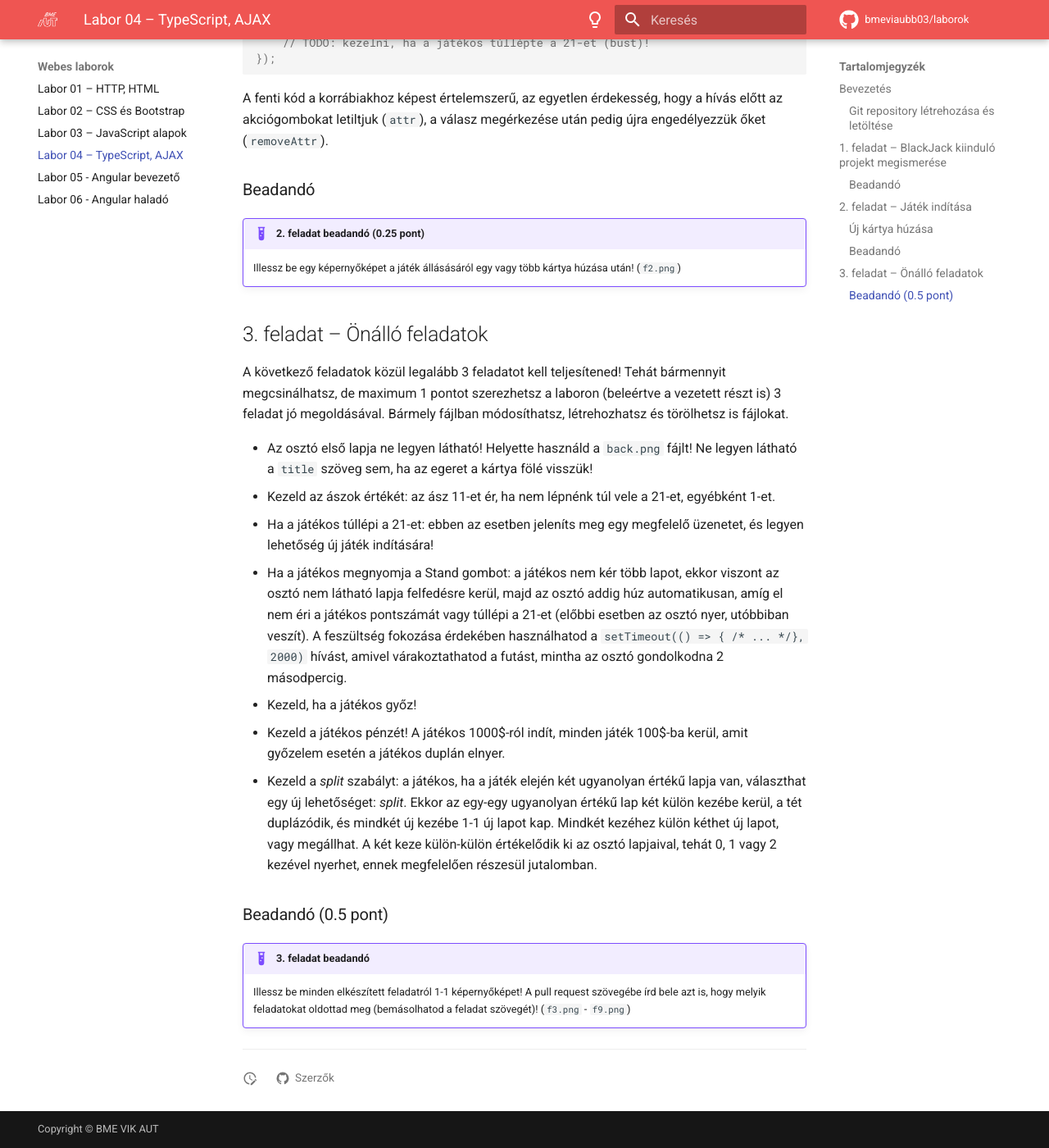
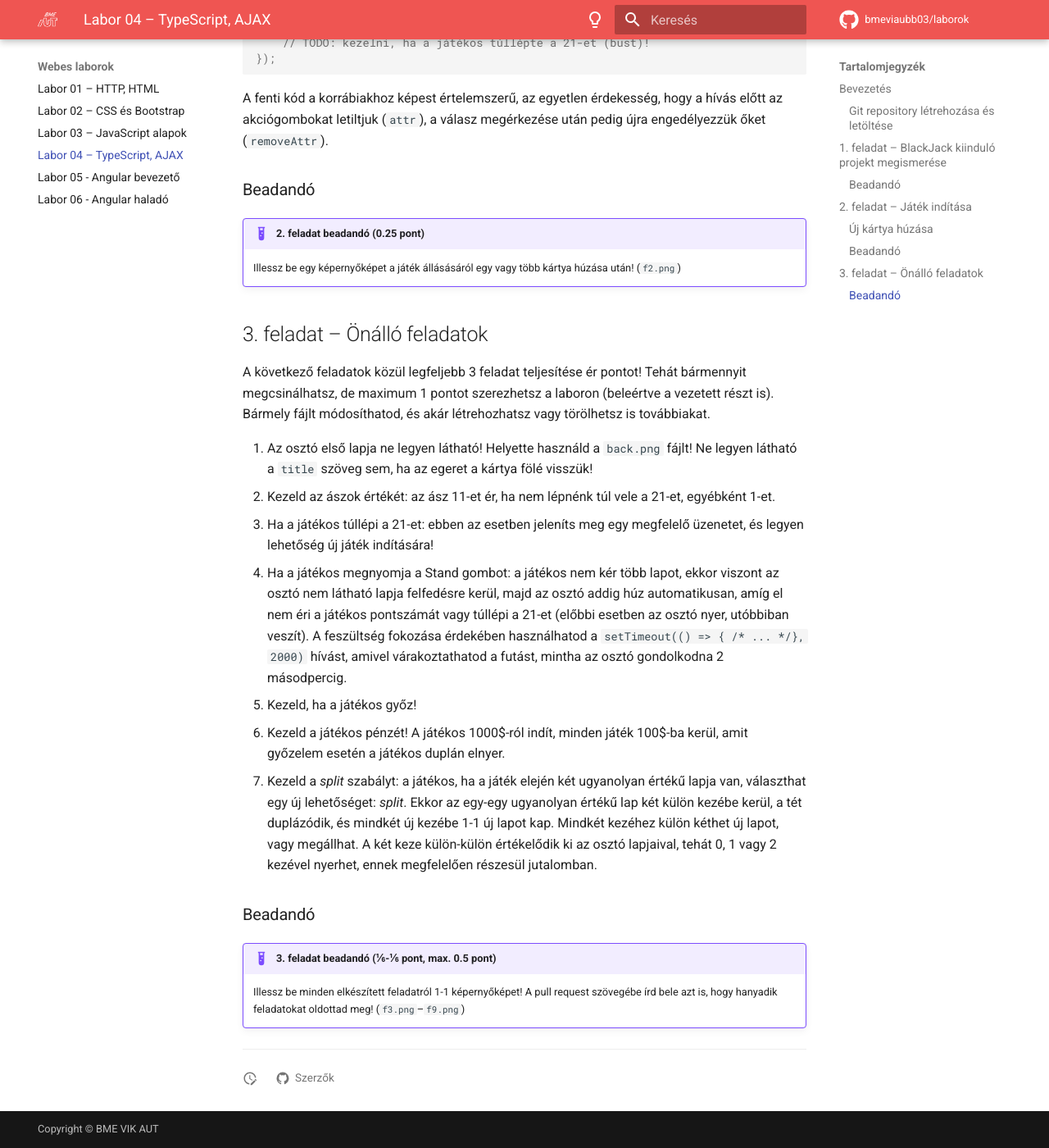
Before and after one commit to BMEVIAUBB03/laborok, an MkDocs documentation site: the page built from docs/laborok/web/04-ts/index.md, in a window 1280 px wide and 1400 px high, scrolled down 10072 px. Shown: the whole window at 82% size. Built offline with MkDocs 1.6.1 and Material for MkDocs 9.7.7, drawn with Linux system fonts in a browser that asks for light colours; comment, search, counter and statistics services are not loaded.

Commit message:
👥 Corrected & clarified grading; corrected spaces & line breaks

```diff
--- a/docs/laborok/web/04-ts/index.md
+++ b/docs/laborok/web/04-ts/index.md
@@ -237,6 +237,7 @@ class Hand {
 A `value` nevű mező csak lekérdezhető, számított érték: kiszámítja a kézben szereplő kártyák értékét.
 
 ### Beadandó
+
 !!! example "1. feladat beadandó (0.25 pont)"
     Illessz be egy képernyőképet a böngészőről, ahol látható a `deckofcardsapi.com` oldalról a két kártya húzására kapott, JSON formátumú válasz! (`f1.png`)
 
@@ -282,7 +283,7 @@ function renderHands(game: Game) {
     for (let card of game.dealersHand.cards) {
         addCardToContainer("dealer", card);
     }
-    for (let card of game.playersHand.cards){
+    for (let card of game.playersHand.cards) {
         addCardToContainer("player", card);
     }
 
@@ -342,21 +343,23 @@ $(document).on("click", "#hit-button", async e => {
 A fenti kód a korrábiakhoz képest értelemszerű, az egyetlen érdekesség, hogy a hívás előtt az akciógombokat letiltjuk (`attr`), a válasz megérkezése után pedig újra engedélyezzük őket (`removeAttr`).
 
 ### Beadandó
+
 !!! example "2. feladat beadandó (0.25 pont)"
     Illessz be egy képernyőképet a játék állásásáról egy vagy több kártya húzása után! (`f2.png`)
 
 ## 3. feladat – Önálló feladatok
 
-A következő feladatok közül legalább 3 feladatot kell teljesítened! Tehát bármennyit megcsinálhatsz, de maximum 1 pontot szerezhetsz a laboron (beleértve a vezetett részt is) 3 feladat jó megoldásával. Bármely fájlban módosíthatsz, létrehozhatsz és törölhetsz is fájlokat.
+A következő feladatok közül legfeljebb 3 feladat teljesítése ér pontot! Tehát bármennyit megcsinálhatsz, de maximum 1 pontot szerezhetsz a laboron (beleértve a vezetett részt is). Bármely fájlt módosíthatod, és akár létrehozhatsz vagy törölhetsz is továbbiakat.
 
-- Az osztó első lapja ne legyen látható! Helyette használd a `back.png` fájlt! Ne legyen látható a `title` szöveg sem, ha az egeret a kártya fölé visszük!
-- Kezeld az ászok értékét: az ász 11-et ér, ha nem lépnénk túl vele a 21-et, egyébként 1-et.
-- Ha a játékos túllépi a 21-et: ebben az esetben jeleníts meg egy megfelelő üzenetet, és legyen lehetőség új játék indítására!
-- Ha a játékos megnyomja a Stand gombot: a játékos nem kér több lapot, ekkor viszont az osztó nem látható lapja felfedésre kerül, majd az osztó addig húz automatikusan, amíg el nem éri a játékos pontszámát vagy túllépi a 21-et (előbbi esetben az osztó nyer, utóbbiban veszít). A feszültség fokozása érdekében használhatod a `setTimeout(() => { /* ... */}, 2000)` hívást, amivel várakoztathatod a futást, mintha az osztó gondolkodna 2 másodpercig.
-- Kezeld, ha a játékos győz!
-- Kezeld a játékos pénzét! A játékos 1000$-ról indít, minden játék 100$-ba kerül, amit győzelem esetén a játékos duplán elnyer.
-- Kezeld a *split* szabályt: a játékos, ha a játék elején két ugyanolyan értékű lapja van, választhat egy új lehetőséget: *split*. Ekkor az egy-egy ugyanolyan értékű lap két külön kezébe kerül, a tét duplázódik, és mindkét új kezébe 1-1 új lapot kap. Mindkét kezéhez külön kéthet új lapot, vagy megállhat. A két keze külön-külön értékelődik ki az osztó lapjaival, tehát 0, 1 vagy 2 kezével nyerhet, ennek megfelelően részesül jutalomban.
+3. Az osztó első lapja ne legyen látható! Helyette használd a `back.png` fájlt! Ne legyen látható a `title` szöveg sem, ha az egeret a kártya fölé visszük!
+4. Kezeld az ászok értékét: az ász 11-et ér, ha nem lépnénk túl vele a 21-et, egyébként 1-et.
+5. Ha a játékos túllépi a 21-et: ebben az esetben jeleníts meg egy megfelelő üzenetet, és legyen lehetőség új játék indítására!
+6. Ha a játékos megnyomja a Stand gombot: a játékos nem kér több lapot, ekkor viszont az osztó nem látható lapja felfedésre kerül, majd az osztó addig húz automatikusan, amíg el nem éri a játékos pontszámát vagy túllépi a 21-et (előbbi esetben az osztó nyer, utóbbiban veszít). A feszültség fokozása érdekében használhatod a `setTimeout(() => { /* ... */}, 2000)` hívást, amivel várakoztathatod a futást, mintha az osztó gondolkodna 2 másodpercig.
+7. Kezeld, ha a játékos győz!
+8. Kezeld a játékos pénzét! A játékos 1000$-ról indít, minden játék 100$-ba kerül, amit győzelem esetén a játékos duplán elnyer.
+9. Kezeld a *split* szabályt: a játékos, ha a játék elején két ugyanolyan értékű lapja van, választhat egy új lehetőséget: *split*. Ekkor az egy-egy ugyanolyan értékű lap két külön kezébe kerül, a tét duplázódik, és mindkét új kezébe 1-1 új lapot kap. Mindkét kezéhez külön kéthet új lapot, vagy megállhat. A két keze külön-külön értékelődik ki az osztó lapjaival, tehát 0, 1 vagy 2 kezével nyerhet, ennek megfelelően részesül jutalomban.
 
-### Beadandó (0.5 pont)
-!!! example "3. feladat beadandó"
-    Illessz be minden elkészített feladatról 1-1 képernyőképet! A pull request szövegébe írd bele azt is, hogy melyik feladatokat oldottad meg (bemásolhatod a feladat szövegét)! (`f3.png` - `f9.png`)
+### Beadandó
+
+!!! example "3. feladat beadandó (⅙-⅙ pont, max. 0.5 pont)"
+    Illessz be minden elkészített feladatról 1-1 képernyőképet! A pull request szövegébe írd bele azt is, hogy hanyadik feladatokat oldottad meg! (`f3.png`–`f9.png`)
```
